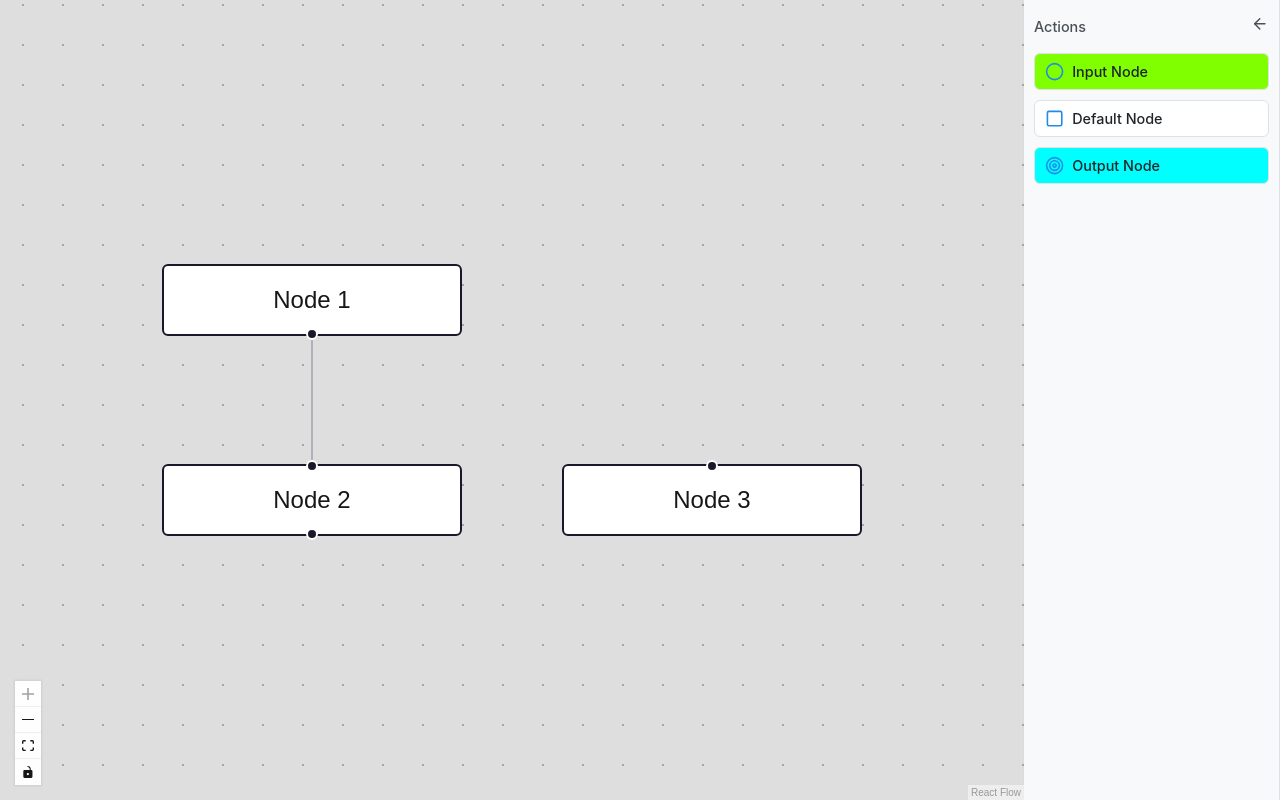
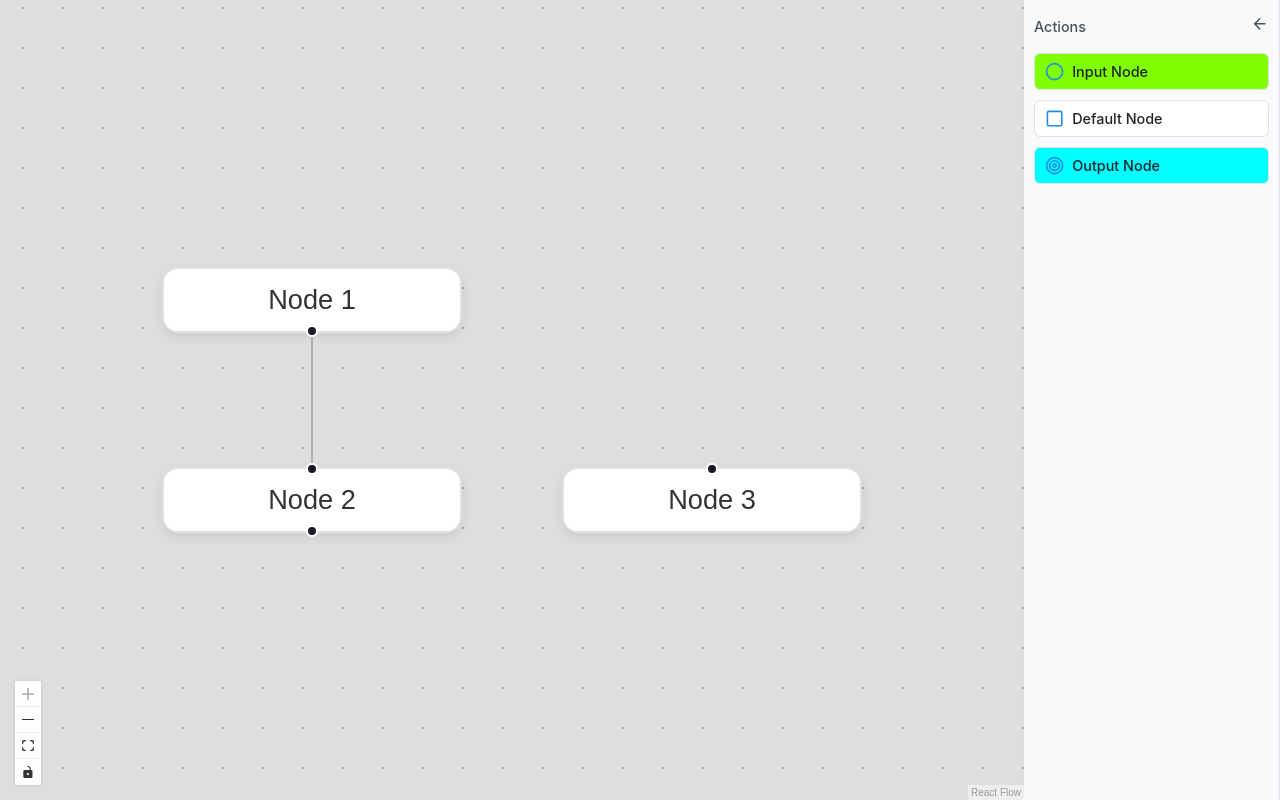
Before and after one commit to salonikyal/automation-workflow-builder, a Next.js app: page / in a window 1280 px wide. Built offline with nearby package versions, Linux system fonts and the light colour scheme.

Commit message:
improve nodes styles

```diff
--- a/src/app/components/styles.css
+++ b/src/app/components/styles.css
@@ -233,3 +233,31 @@
         max-height: 80%;
     }
 }
+
+
+/** Reactflow **/
+
+.react-flow__controls button {
+    color: #333;
+}
+
+.react-flow__controls button:hover {
+    background-color: #333;
+    color:#fff
+}
+
+.automation-builder .react-flow__node {
+    background: #ffffff;
+    border: 1px solid #dee2e6;
+    border-radius: 8px;
+    padding: 8px 12px;
+    font-size: 0.85rem;
+    font-weight: 500;
+    color: #333;
+    box-shadow: 0 2px 6px rgba(0,0,0,0.08);
+    transition: all 0.15s ease;
+}
+
+.automation-builder .react-flow__node:hover {
+    box-shadow: 0 4px 10px rgba(0,0,0,0.15);
+}
```
